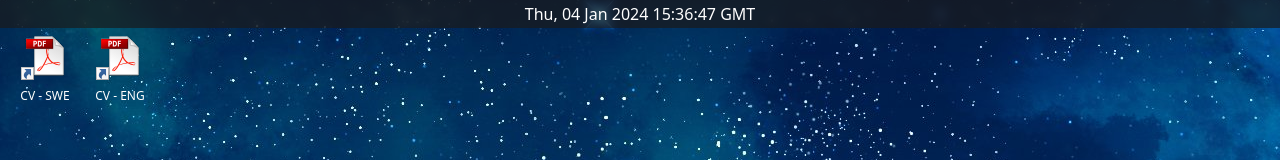
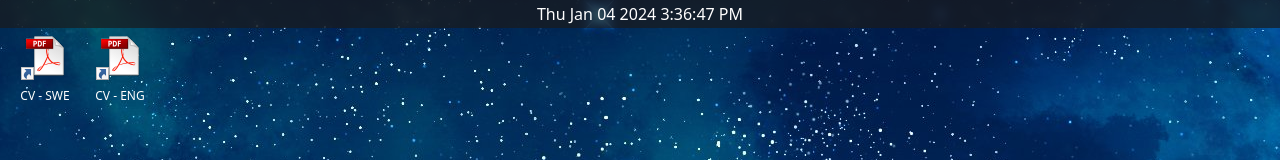
Before and after one commit to voffie/VoffieOS, a React (Vite) app: page / in a window 1280 px wide. Shown: the top 160 px of the page. Built offline with nearby package versions, Linux system fonts and the light colour scheme.

Commit message:
Update Header's time layout

```diff
--- a/src/components/Header/index.tsx
+++ b/src/components/Header/index.tsx
@@ -7,7 +7,7 @@ export const Header = () => {
   }, 1000);
   return (
     <nav className="absolute top-0 left-0 right-0 h-7 bar-bg flex items-center justify-center">
-      <p>{date.toUTCString()}</p>
+      <p>{`${date.toDateString()} ${date.toLocaleTimeString()}`}</p>
     </nav>
   );
 };
```
